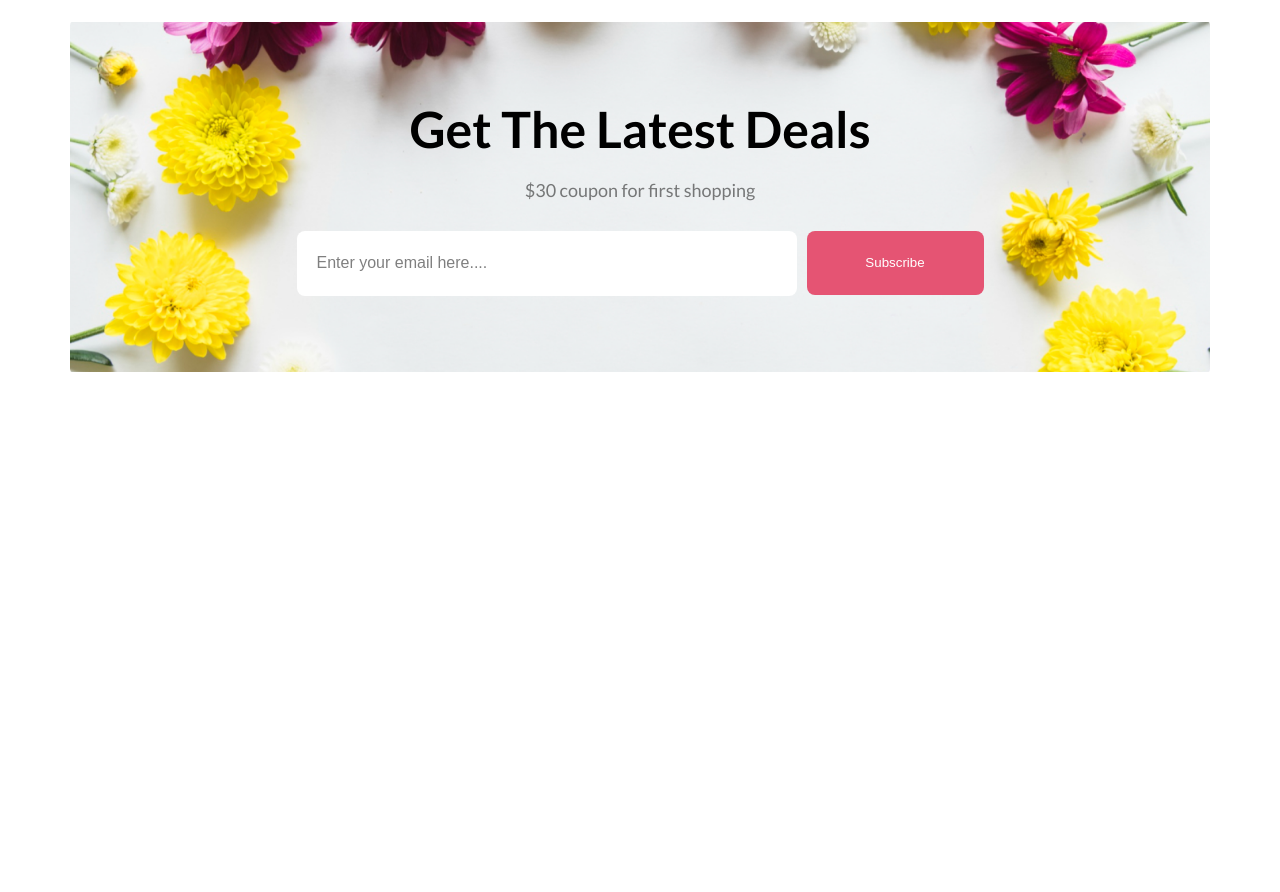
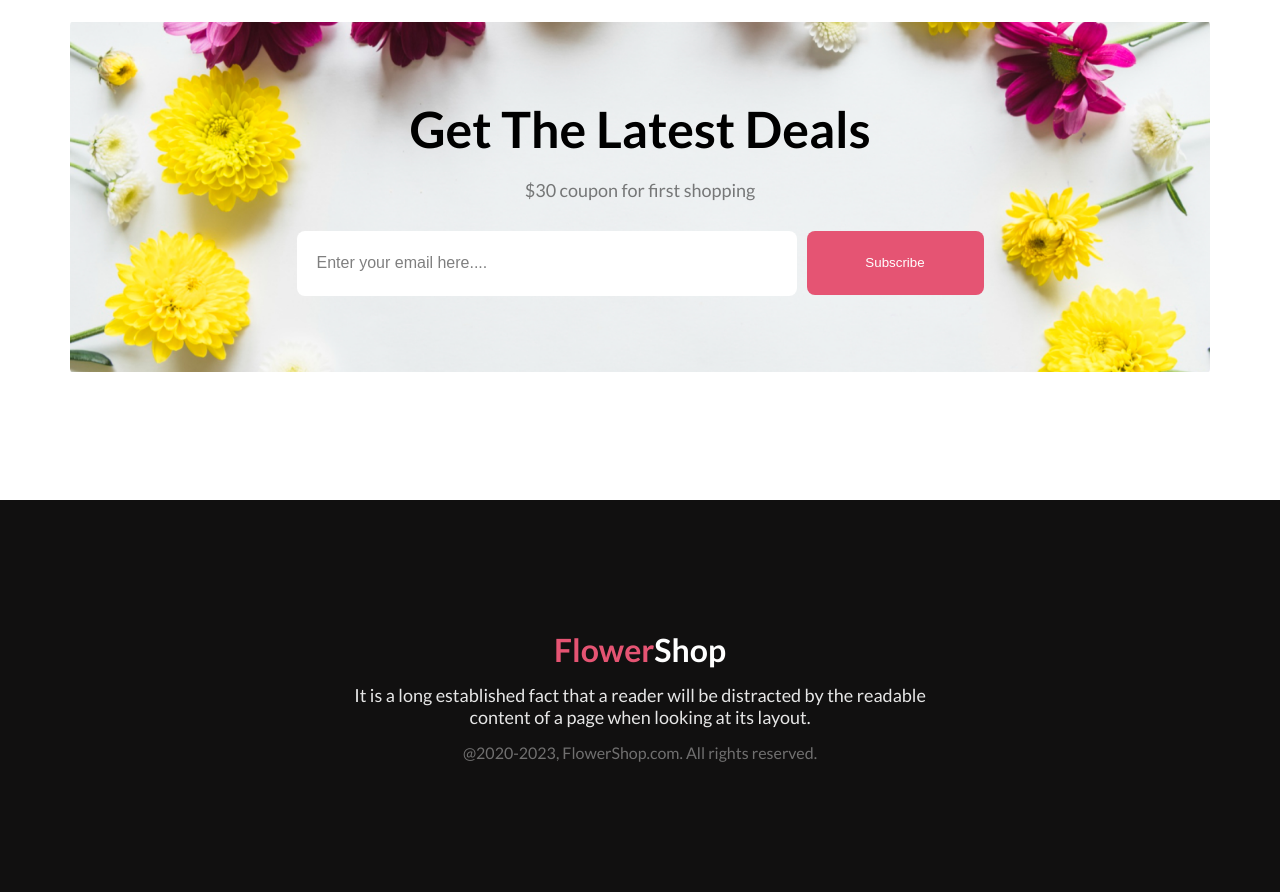
Before and after one commit to mahedi-000/FlowerShop, a plain HTML site: page index.html in a window 1280 px wide. Shown: the part 2867-3759 px from the top of the page. Before the commit the page ends 3239 px from the top, so only its background shows below. Drawn offline with Linux system fonts and the light colour scheme.

Commit message:
footer section added

```diff
--- a/index.html
+++ b/index.html
@@ -127,6 +127,13 @@
       <button type="submit" class="primary-btn">Subscribe</button>
     </form>
   </section>
+  <footer >
+          <div class="footer">
+            <h1><span>Flower</span>Shop</h1>
+            <p>It is a long established fact that a reader will be distracted by the readable <br> content of a page when looking at its layout.</p>
+            <h5>@2020-2023, FlowerShop.com. All rights reserved. </h5>
+          </div>
+  </footer>
     </main>
   </body>
 </html>
--- a/style.css
+++ b/style.css
@@ -226,6 +226,7 @@ header {
   background-position: center;
   background-size: cover;
   gap: 20px;
+  margin-bottom: 128px;
 }
 
 .latest-deals h2 {
@@ -259,3 +260,28 @@ header {
   font-size: 16px;
   color: #00000080;
 }
+.footer {
+  background-color: #111010;
+}
+.footer {
+  text-align: center;
+  padding:130px 120px;
+}
+.footer h1 span {
+  color: #e55473;
+}
+.footer h1 {
+  color: white;
+  margin-bottom: 15px;
+}
+.footer p {
+  color: #FFFFFFE5;
+  font-size: 18px;
+  font-weight: 400;
+  margin-bottom: 15px;
+}
+.footer h5 {
+  color: #ffffff66;
+  font-size: 16px;
+  font-weight: 400;
+}
```
